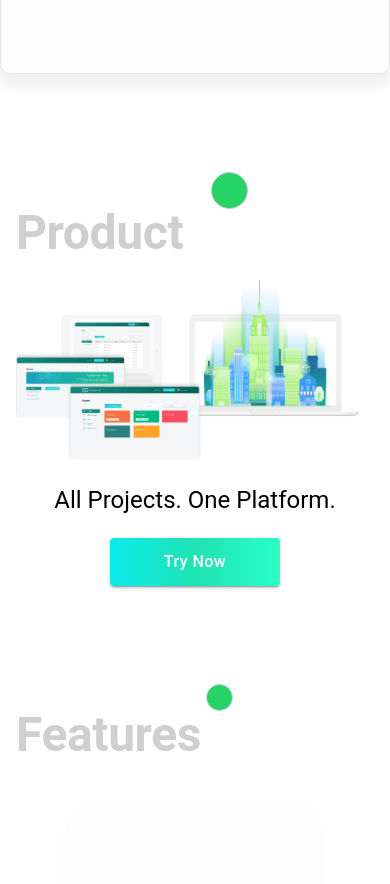
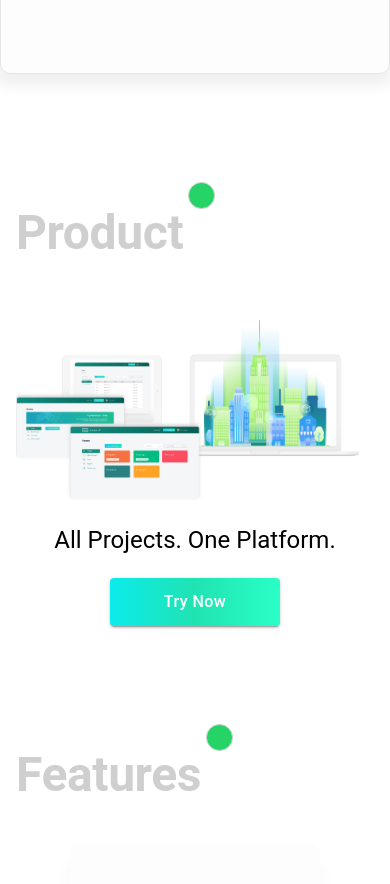
Before and after one commit to sandayazisp/wappin-spe, a Next.js app: page / in a window 390 px wide. Shown: the part 2420-3304 px from the top of the page. Built offline with nearby package versions, Linux system fonts and the light colour scheme.

Commit message:
style: fix responsive section product
Landing page layout

```diff
--- a/src/components/Content/SectionProduct.tsx
+++ b/src/components/Content/SectionProduct.tsx
@@ -14,26 +14,28 @@ export default function SectionProduct() {
                 display: 'flex',
                 justifyContent: 'center',
                 position: 'relative',
-                flexDirection: {xs: 'column', md: 'row'},
+                flexDirection: {xs: 'column'},
+                width: '100%',
 
               }}
             >
                <Typography variant='h2' component='h1' fontWeight={700} color='#CFCFCF'
               sx={{
-                position: {xs: 'relative', md: 'absolute'},
+                position: {xs: 'relative', },
                 top: 0,
                 left: 0,
-                pl: {xs: 0, md: 20},
+                pl: {xs: 0, lg: 20},
                 pt: {xs: 10, md: 10},
+                mb: {xs: 5, lg: 8},
                 fontSize: {xs: '3rem', md: '3.75rem'},
                 '&::after': {
                   content: '""',
                   display: 'inline-block',
                   position: 'relative',
                   top: '-40px',
-                  left: '23px',
-                  width: '35px',
-                  height: '35px',
+                  left: {xs: '0', md: '23px'},
+                  width: {xs: '25px', md: '35px'},
+                  height: {xs: '25px', md: '35px'},
                   borderRadius: '50%',
                   backgroundColor: '#25D366',
                   border: '1px solid #CFCFCF',
@@ -45,15 +47,21 @@ export default function SectionProduct() {
             </Typography>
             <Box
               sx={{
+                position: 'relative'
+              }}
+            >
+                <Box
+                  sx={{
                     position: 'relative',
                     width: '100%',
-                  height: {xs: '200px', md: '800px'},
+                    height: {xs: '200px',sm: '275px', md: '500px'},
                   }}
                 >
                   <Image
                     src={'/Assets/Group 177@2x.png'}
                     alt='Wappin'
                     objectFit='cover'
+                    objectPosition={'bottom'}
                     layout='fill'
                   />
                 </Box>
@@ -66,19 +74,32 @@ export default function SectionProduct() {
                 <Box
                   sx={{
                     position: {xs: 'relative', md: 'absolute'},
-                  bottom: {xs: '0', md: '2%'},
-                  right: {xs: '0', md: '5%'},
+                    // position: 'absolute',
+                    // right: '0',
+                    // bottom: '0',
+                    transform: {xs: 'translate(0,0)', md: 'translate(-50%, -50%)' },
+                    width: '100%',
+                    height: '100%',
+                    maxWidth: {xs: '100%', md: '40%'},
+                    maxHeight: {xs: '100%', md: '10%'},
+                    bottom: {xs: '0', md: '2%', xl: '12%'},
+                    right: {xs: '0', md: '-17%', lg: '-15%'},
+
+                    zIndex: 1,
+                    mt: {xs: 3, md: 0},
+                  }}
+                >
+                  <Box
+                    sx={{
                       display: 'flex',
                       justifyContent: 'center',
                       alignItems: 'center',
                       flexDirection: 'column',
-                  zIndex: 1,
-                  mt: {xs: 3, md: 0},
                     }}
                   >
                     <Typography variant='h3' component='h3'
                       sx={{
-                  fontSize: {xs: '1.5rem', md: '3rem'},
+                        fontSize: {xs: '1.5rem', md: '1.5rem', lg: '2rem', xl: '2.5rem'},
                       }}
                     >
                       All Projects. One Platform.
@@ -98,6 +119,8 @@ export default function SectionProduct() {
                     >Try Now</Button>
                   </Box>
                 </Box>
+            </Box>
+            </Box>
           </Container>
     )
 };
```
Lines whose indentation alone changed are shown as unchanged.
